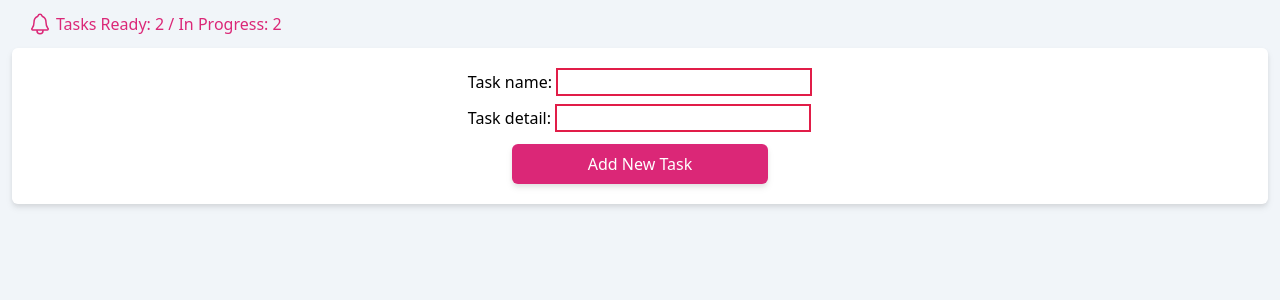
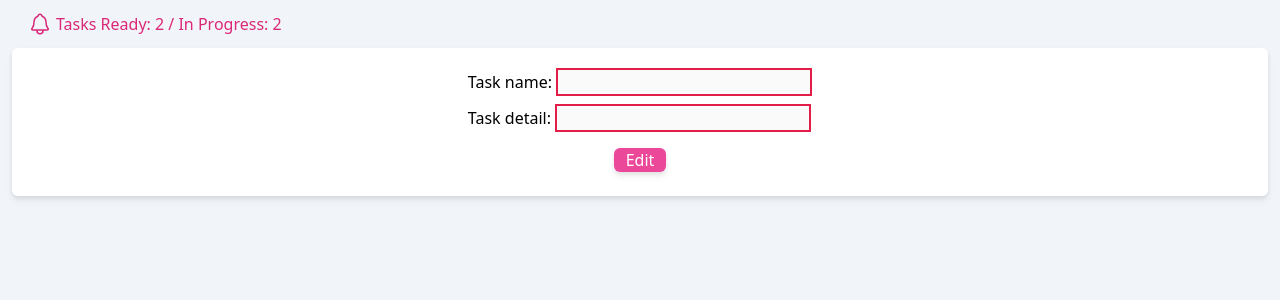
Before and after one commit to MiloPeregrin/react1-dashboard, a React (Vite) app: page /TaskDetail in a window 1280 px wide. Shown: the top 300 px of the page. Built offline with nearby package versions, Linux system fonts and the light colour scheme.

Commit message:
improved button component

```diff
--- a/src/App.tsx
+++ b/src/App.tsx
@@ -19,7 +19,7 @@ function App() {
       <main className="w-full max-w-7xl">
         <Routes>
           <Route path="/" element={<Dashboard onDetail={onDetail} />} />
-          <Route path="*" element={<Dashboard onDetail={onDetail} />} />
+          <Route path="/*" element={<Dashboard onDetail={onDetail} />} />
           <Route path="/TaskDetail" element={<TaskDetail />} />
         </Routes>
       </main>
--- a/src/components/Button.tsx
+++ b/src/components/Button.tsx
@@ -1,13 +1,18 @@
 interface IButton {
   children: string;
   onClick?: (data: any) => void;
+  size?: "large";
+  type?: "button" | "submit" | "reset";
 }
 
-const Button = ({ children, onClick }: IButton) => {
+const Button = ({ children, onClick, size, type }: IButton) => {
+  const common = "text-white rounded-md drop-shadow-md";
+  const smallButton = `${common} bg-pink-500 font-medium px-3 m-1 w-content h-content`;
+  const largeButton = `${common} bg-pink-600 p-2 w-64 h-10`;
   return (
     <button
-      type="button"
-      className="bg-pink-500 text-white font-medium px-3 m-1 rounded-md drop-shadow-md w-content h-content"
+      type={type ? type : "button"}
+      className={size === "large" ? largeButton : smallButton}
       onClick={onClick}
     >
       <div className="flex justify-center items-center">{children}</div>
--- a/src/components/Form.tsx
+++ b/src/components/Form.tsx
@@ -1,12 +1,20 @@
-import { useRef } from "react";
+import { useRef, useState } from "react";
 import { TaskItemType } from "../common/types";
 import { useTaskContext } from "../hooks/useTaskContext";
+import Button from "./Button";
 import Card from "./Card";
 
-const Form = () => {
+interface IForm {
+  mode: "new" | "edit";
+}
+
+const Form = ({ mode }: IForm) => {
   const { addTask } = useTaskContext();
   const taskNameRef = useRef<HTMLInputElement>(null);
   const taskDetailRef = useRef<HTMLInputElement>(null);
+  const [disabled, setDisabled] = useState<boolean>(
+    mode === "edit" ? true : false
+  );
 
   const submitHandler = (e: React.FormEvent) => {
     e.preventDefault();
@@ -20,6 +28,10 @@ const Form = () => {
       taskNameRef.current.value = "";
       taskDetailRef.current.value = "";
     }
+  };
+
+  const EditTaskDetail = () => {
+    setDisabled((prevState) => !prevState);
   };
 
   return (
@@ -37,6 +49,7 @@ const Form = () => {
               id="name"
               name="name"
               className="border-2 border-rose-600 w-64"
+              disabled={disabled}
             />
           </div>
           <div>
@@ -47,15 +60,26 @@ const Form = () => {
               id="detail"
               name="detail"
               className="border-2 border-rose-600 w-64"
+              disabled={disabled}
             />
           </div>
         </div>
-        <button
-          type="submit"
-          className="bg-pink-600 text-white p-2 rounded-md drop-shadow-md w-64 h-10"
-        >
-          Add New Task
-        </button>
+        {mode === "edit" &&
+          (disabled ? (
+            <div>
+              <Button onClick={EditTaskDetail}>Edit</Button>
+            </div>
+          ) : (
+            <div>
+              <Button onClick={EditTaskDetail}>Cancel</Button>
+              <Button onClick={EditTaskDetail}>Confirm</Button>
+            </div>
+          ))}
+        {mode === "new" && (
+          <Button type="submit" size="large">
+            Add New Task
+          </Button>
+        )}
       </form>
     </Card>
   );
--- a/src/pages/Dashboard.tsx
+++ b/src/pages/Dashboard.tsx
@@ -13,7 +13,7 @@ const Dashboard = ({ onDetail }: IDashboard) => {
   return (
     <>
       <div className="flex justify-center w-full">
-        <Form />
+        <Form mode="new" />
       </div>
       <div className="flex flex-col md:flex-row w-full max-w-7xl h-full md:space-x-4">
         {sections.map((item) => {
--- a/src/pages/TaskDetail.tsx
+++ b/src/pages/TaskDetail.tsx
@@ -1,7 +1,7 @@
 import Form from "../components/Form";
 
 const TaskDetail = () => {
-  return <Form />;
+  return <Form mode="edit" />;
 };
 
 export default TaskDetail;
```
